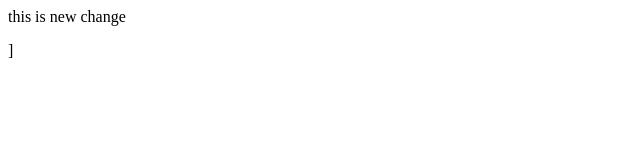
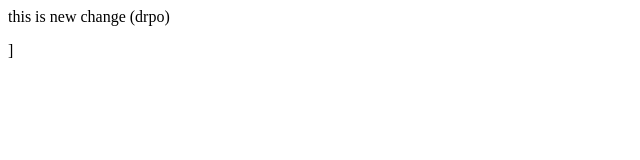
Before and after one commit to mohammedmuzammil0721-sudo/My-Step, a plain HTML site: page index.html in a window 1280 px wide. Shown: the full height of the page, 0-640 px from the left. Drawn offline with Linux system fonts and the light colour scheme.

Commit message:
new drop

```diff
--- a/index.html
+++ b/index.html
@@ -1,3 +1,3 @@
 <p[>
-    this is new change
+    this is new change (drpo)
 </p>]
```
